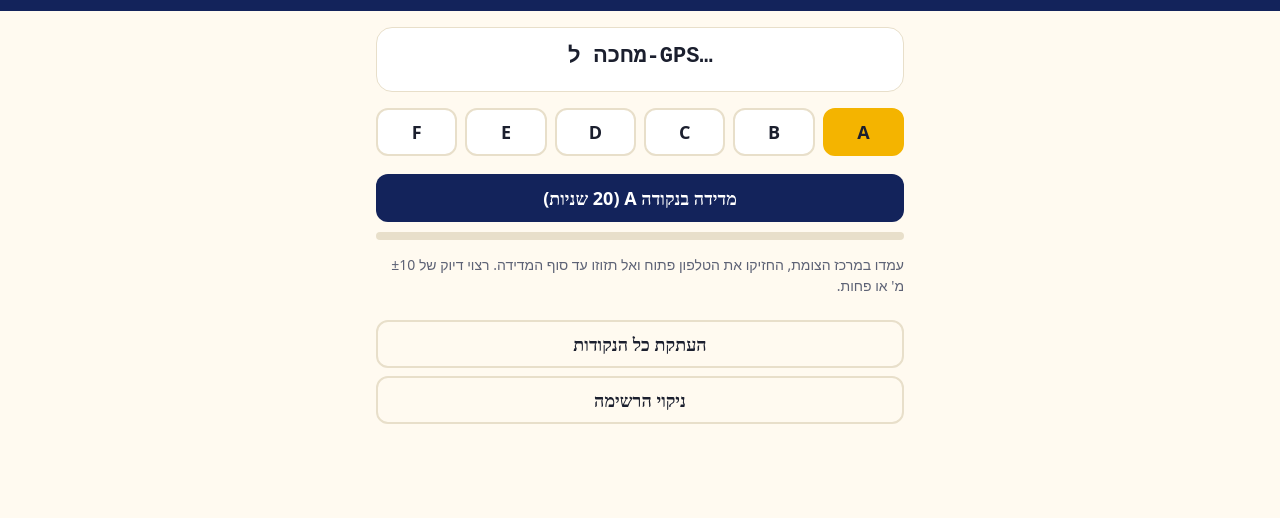
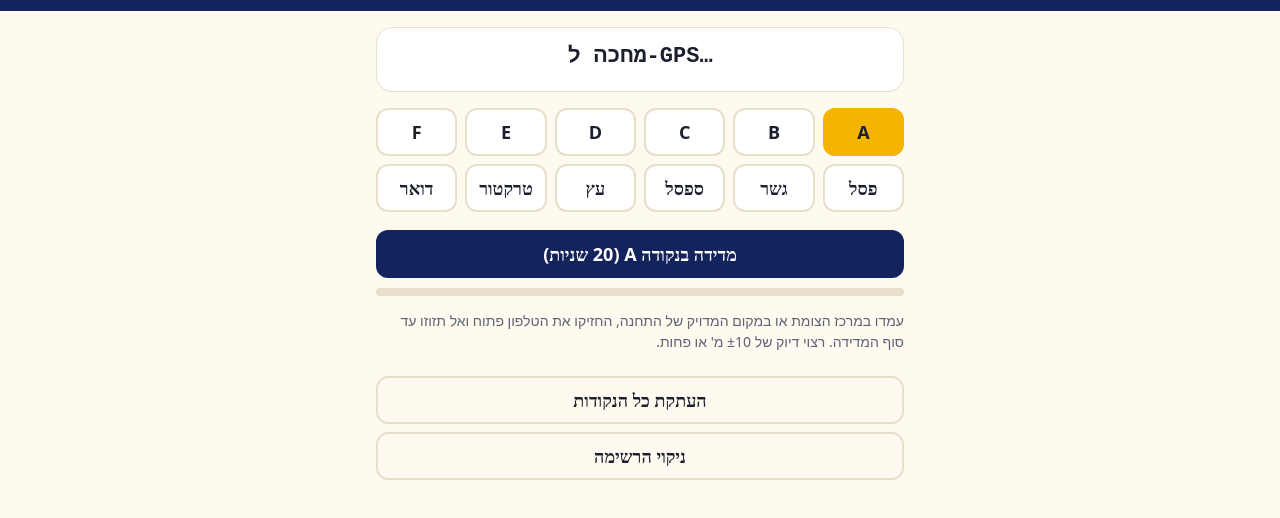
Before and after one commit to Liori1/hanukkah, a plain HTML site: page gps.html in a window 1280 px wide. Shown: the part 50-568 px from the top of the page. Drawn offline with Linux system fonts and the light colour scheme.

Commit message:
Add station buttons to GPS measuring page
Co-Authored-By: Claude Opus 5.5 <noreply@anthropic.com>
Claude-Session: https://claude.ai/code/session_01Dhk3xmt9dZn9dSUnz3jppn

```diff
--- a/gps.html
+++ b/gps.html
@@ -15,7 +15,7 @@ main{padding:16px;max-width:560px;margin:0 auto}
 .co{font:600 22px ui-monospace,monospace;direction:ltr}
 .acc{margin-top:6px;font-weight:700}
 .acc.good{color:var(--ok)}.acc.bad{color:var(--bad)}
-.labels{display:grid;grid-template-columns:repeat(6,1fr);gap:8px;margin:16px 0 10px}
+.labels{display:grid;grid-template-columns:repeat(auto-fill,minmax(76px,1fr));gap:8px;margin:16px 0 10px}
 .labels button,.btn{min-height:48px;border-radius:12px;border:2px solid var(--line);background:var(--card);color:var(--ink);font:700 18px system-ui}
 .labels button.on{background:var(--gold);border-color:var(--gold);color:#1b1f2e}
 .btn{width:100%;background:var(--night);color:#fff;border:0;margin-top:8px}
@@ -36,7 +36,7 @@ textarea{width:100%;min-height:120px;margin-top:8px;font:14px ui-monospace,monos
   <div class="labels" id="labels"></div>
   <button class="btn" id="go">מדידה בנקודה A (20 שניות)</button>
   <div class="bar"><i id="bar"></i></div>
-  <p class="hint">עמדו במרכז הצומת, החזיקו את הטלפון פתוח ואל תזוזו עד סוף המדידה. רצוי דיוק של ±10 מ' או פחות.</p>
+  <p class="hint">עמדו במרכז הצומת או במקום המדויק של התחנה, החזיקו את הטלפון פתוח ואל תזוזו עד סוף המדידה. רצוי דיוק של ±10 מ' או פחות.</p>
   <ul id="list"></ul>
   <button class="btn ghost" id="copy">העתקת כל הנקודות</button>
   <div id="out"></div>
@@ -44,7 +44,7 @@ textarea{width:100%;min-height:120px;margin-top:8px;font:14px ui-monospace,monos
 </main>
 <script>
 {
-const $=s=>document.querySelector(s),L=['A','B','C','D','E','F'];let cur='A',last=null,samp=null,saved={};
+const $=s=>document.querySelector(s),L=['A','B','C','D','E','F','פסל','גשר','ספסל','עץ','טרקטור','דואר'];let cur='A',last=null,samp=null,saved={};
 try{saved=JSON.parse(localStorage.getItem('anchors'))||{}}catch(e){}
 const save=()=>{try{localStorage.setItem('anchors',JSON.stringify(saved))}catch(e){}};
 function drawLabels(){$('#labels').innerHTML=L.map(l=>`<button data-l="${l}" class="${l===cur?'on':''}">${l}${saved[l]?' ✓':''}</button>`).join('');$('#go').textContent=`מדידה בנקודה ${cur} (20 שניות)`}
```
